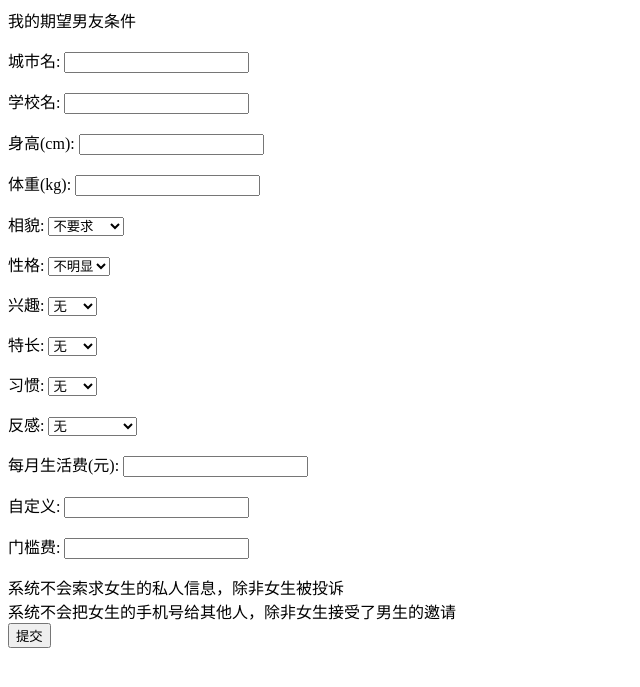
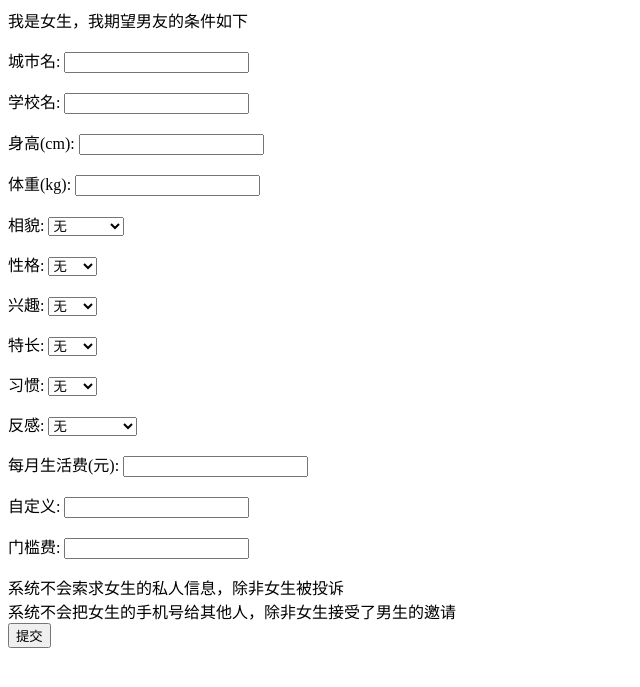
Before and after one commit to duyabobo/wawo, a Django app: page /index in a window 1280 px wide. Shown: the top 687 px of the page, without its empty margins (0-640 px from the left). Run offline with Django 3.2, Linux system fonts and the light colour scheme; the visitor is signed in with stand-in values (Sample User, id 1).

Commit message:
U views.index

```diff
--- a/niceapp/form/user_info.py
+++ b/niceapp/form/user_info.py
@@ -4,7 +4,7 @@
 from django import forms
 
 APPEARANCE_CHOICE = (
-    (0, '不要求'),
+    (0, '无'),
     (1, '干净整洁'),
     (2, '阳光自信'),
     (3, '英俊帅气')
@@ -12,7 +12,7 @@ APPEARANCE_CHOICE = (
 
 
 CHARACTER_CHOICE = (
-    (0, '不明显'),
+    (0, '无'),
     (1, '自信'),
     (2, '好强'),
     (3, '暴躁'),
--- a/niceapp/templates/submit_content.html
+++ b/niceapp/templates/submit_content.html
@@ -2,9 +2,9 @@
 
 {% block title %}
     {% if sex == 0 %}
-        我的期望男友条件
+        我是女生，我期望男友的条件如下
     {% else %}
-        我的自身条件
+        我是男生，我自身的条件如下
     {% endif %}
 {% endblock %}
 {% block form %}
```
